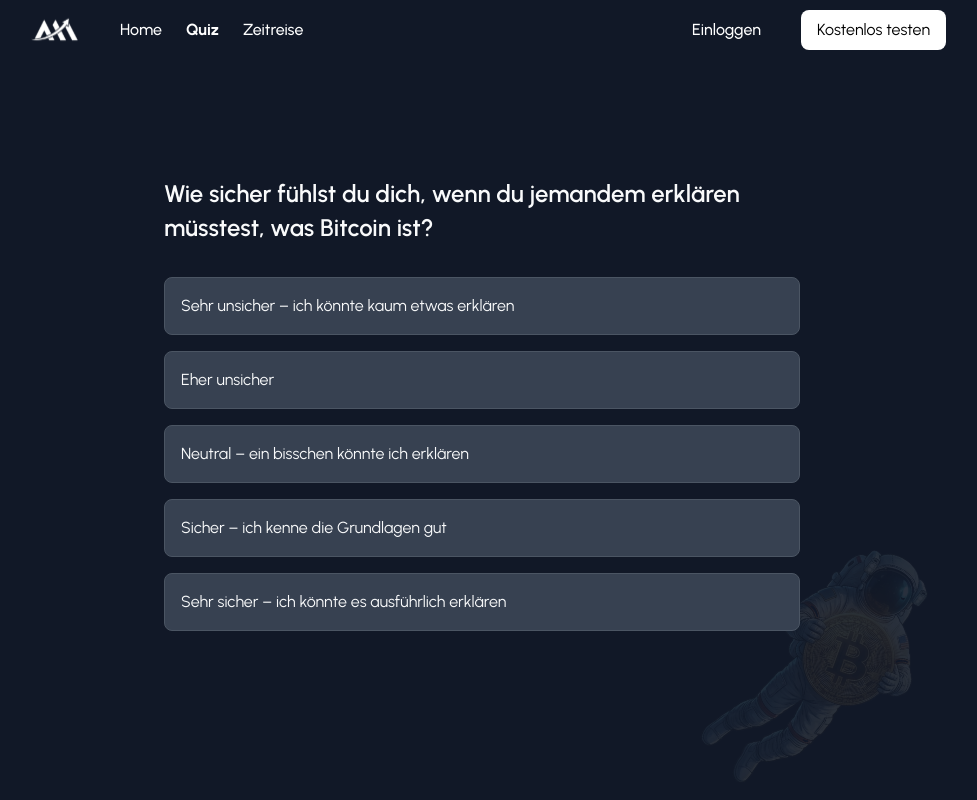
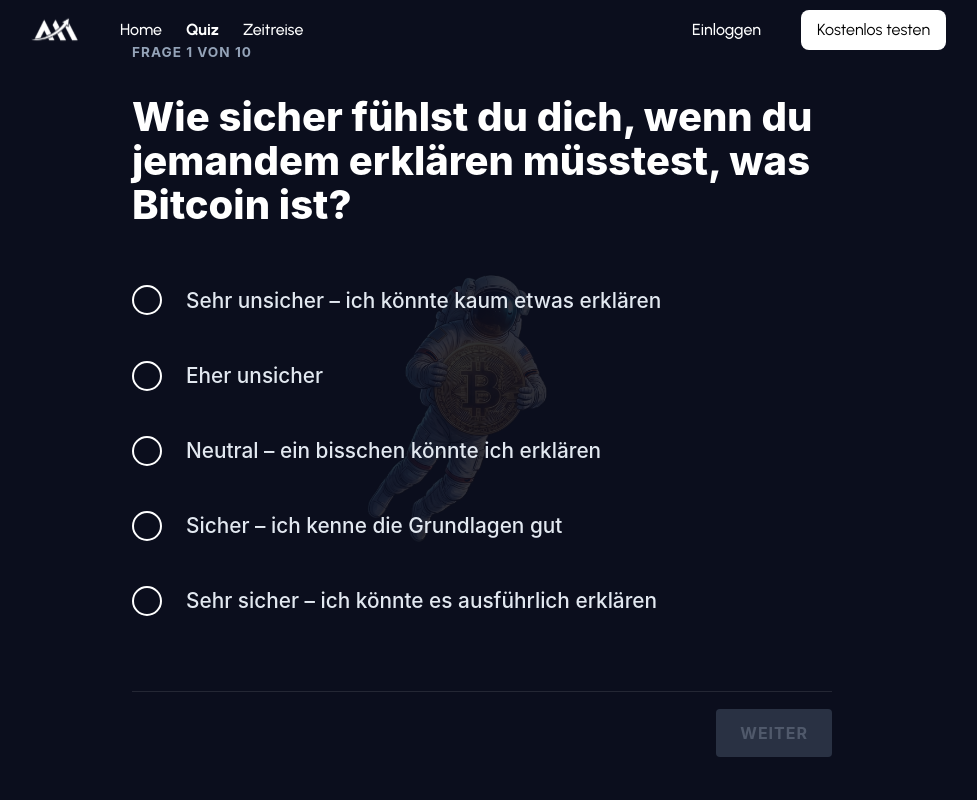
Before and after one commit to crabDono/dmwt_vercell_app, a Next.js app: page /quiz in a window 1280 px wide. Shown: the top 800 px of the page, without its empty margins (158-1135 px from the left). Built offline with nearby package versions, Linux system fonts and the light colour scheme.

Commit message:
Quizpage design change

```diff
--- a/src/app/quiz/Quiz.module.css
+++ b/src/app/quiz/Quiz.module.css
@@ -1,206 +1,271 @@
+/* --- Globaler Container --- */
 .quizContainer {
+  min-height: 100vh;
   display: flex;
+  justify-content: center;
   align-items: center;
-  justify-content: center;
-  min-height: 100vh;
-  background-color: #111827; /* Dunkelgrauer Hintergrund */
-  padding: 1rem;
-  position: relative; /* Wichtig für die Positionierung des Bildes */
-  overflow: hidden; /* Verhindert, dass das Bild über den Rand hinausragt */
+  background-color: #0b0e1d; /* Dein gewünschtes Dark Blue */
+  color: #ffffff; /* Weißer Text als Standard */
+  font-family: "Inter", sans-serif;
+  padding: 2rem;
 }
 
+/* Optional: Das Astronautenbild.
+   Auf dem dunklen Hintergrund sieht es vermutlich sehr gut aus.
+   Wir lassen es sichtbar, aber positionieren es absolut im Hintergrund.
+*/
 .backgroundImage {
   position: absolute;
-  bottom: -80px;
-  right: -100px;
+  top: 50%;
+  left: 50%;
+  transform: translate(-50%, -50%);
+  opacity: 0.15; /* Dezent im Hintergrund */
+  pointer-events: none; /* Klicks gehen durch das Bild durch */
   z-index: 0;
-  opacity: 0.1;
-  pointer-events: none;
-  transform: rotate(20deg);
-  transition: opacity 0.5s ease, transform 0.5s ease;
 }
 
+/* Der Content-Container liegt ÜBER dem Bild (z-index) */
 .quizBox {
-  background-color: transparent;
   width: 100%;
   max-width: 700px;
-  padding: 2rem;
-  color: #f9fafb;
-  border: none;
+  display: flex;
+  flex-direction: column;
+  gap: 2rem;
+  z-index: 1;
   position: relative;
-  z-index: 1;
 }
 
-/* Score & Restart Section */
-.scoreSection {
-  display: flex;
-  flex-direction: column;
-  align-items: center;
-  justify-content: center;
-  text-align: center;
-}
-
-.scoreSection h2 {
-  font-size: 2rem;
-  margin-bottom: 0.5rem;
-}
-
-.scoreSection p {
-  font-size: 1.25rem;
-  margin-bottom: 2rem;
-}
-
-.restartButton {
-  background-color: #4f46e5; /* Indigo */
-  color: white;
-  border: none;
-  border-radius: 8px;
-  padding: 0.75rem 1.5rem;
-  font-size: 1rem;
-  font-weight: 600;
-  cursor: pointer;
-  transition: background-color 0.2s ease;
-}
-
-.restartButton:hover {
-  background-color: #4338ca;
-}
-
-/* Question Section */
+/* --- Header / Fortschritt --- */
 .questionSection {
-  margin-bottom: 2rem;
-}
-
-.questionCount {
-  font-size: 1rem;
-  color: #9ca3af; /* Grauer Text */
-  margin-bottom: 0.5rem;
-}
-
-.questionText {
-  font-size: 1.5rem;
-  font-weight: 600;
-  line-height: 1.4;
-}
-
-/* Answer Section */
-.answerSection {
   display: flex;
   flex-direction: column;
   gap: 1rem;
 }
 
-.answerButton {
-  width: 100%;
-  padding: 1rem;
-  background-color: #374151; /* Dunkelgraue Buttons */
-  border: 1px solid #4b5563;
-  border-radius: 8px;
-  color: #f9fafb;
-  font-size: 1rem;
-  text-align: left;
-  cursor: pointer;
-  transition: background-color 0.2s ease, border-color 0.2s ease;
+/* Anpassung für den Fall, dass du die Dots/Text eingebaut hast */
+.progressHeader {
+  display: flex;
+  align-items: center;
+  gap: 1.5rem;
+  margin-bottom: 1rem;
 }
 
-.answerButton:hover:not(:disabled) {
-  background-color: #4b5563;
-  border-color: #6b7280;
+.questionCountText {
+  font-size: 0.85rem;
+  text-transform: uppercase;
+  letter-spacing: 1px;
+  font-weight: 700;
+  color: #94a3b8; /* Helles Grau-Blau für Nebentext */
+}
+
+/* Die Frage selbst */
+.questionText {
+  font-size: 2.5rem;
+  font-weight: 800;
+  line-height: 1.1;
+  color: #ffffff; /* Reinweiß für maximalen Kontrast */
+  margin: 0;
+}
+
+/* --- Antwortbereich --- */
+.answerSection {
+  display: flex;
+  flex-direction: column;
+  gap: 1.5rem;
+  margin-top: 1rem;
+}
+
+.answerButton {
+  background: none;
+  border: none;
+  padding: 10px 0; /* Etwas mehr Klickfläche */
+  cursor: pointer;
+
+  display: flex;
+  align-items: center;
+  text-align: left;
+
+  font-size: 1.3rem;
+  font-weight: 500;
+  color: #e2e8f0; /* Leicht abgetöntes Weiß für Antworten (angenehmer für die Augen) */
+  transition: all 0.2s ease;
+}
+
+/* Der "Radio-Kreis" - Jetzt mit weißem Rand */
+.answerButton::before {
+  content: "";
+  display: inline-block;
+  width: 30px;
+  height: 30px;
+  border-radius: 50%;
+  border: 2px solid #ffffff; /* Weißer Rand */
+  margin-right: 1.5rem;
+  flex-shrink: 0;
+  transition: all 0.3s ease;
+  background-color: transparent; /* Erstmal leer */
+}
+
+/* Hover-Effekt: Eine dezente, transparente weiße Fläche */
+.answerButton:hover:not(:disabled):not(.selected) {
+  opacity: 0.8;
+}
+
+.answerButton:hover:not(:disabled):not(.selected)::before {
+  background-color: rgba(255, 255, 255, 0.1); /* Transparenter Schimmer */
+}
+
+/* Ausgewählter Zustand */
+.selected.answerButton {
+  font-weight: 700;
+  color: #ffffff; /* Wird reinweiß */
+}
+
+.selected.answerButton::before {
+  background-color: #ffffff; /* Kreis wird komplett weiß gefüllt */
+  box-shadow: 0 0 15px rgba(255, 255, 255, 0.4); /* Optional: Ein kleiner "Glow" */
 }
 
 .answerButton:disabled {
-  cursor: not-allowed;
+  cursor: default;
+  opacity: 0.5; /* Nicht gewählte Antworten dimmen ab */
 }
 
-/* Feedback Styles */
-.correct {
-  background-color: #10b981 !important; /* Grün */
-  border-color: #059669 !important;
-  color: white !important;
+/* --- Ergebnis-Sektion --- */
+.scoreSection {
+  text-align: center;
+  display: flex;
+  flex-direction: column;
+  align-items: center;
+  gap: 1rem;
+  background: rgba(
+    255,
+    255,
+    255,
+    0.05
+  ); /* Leichter Container-Hintergrund für das Ergebnis */
+  padding: 2rem;
+  border-radius: 16px;
+  border: 1px solid rgba(255, 255, 255, 0.1);
 }
 
-.incorrect {
-  background-color: #ef4444 !important; /* Rot */
-  border-color: #dc2626 !important;
-  color: white !important;
+.scoreSection h2 {
+  font-size: 2.5rem;
+  font-weight: 800;
+  color: #ffffff;
 }
 
-/* Selected State */
-.selected {
-  background-color: #4b5563 !important;
-  border-color: #9ca3af !important;
+.resultText,
+.levelText {
+  font-size: 1.5rem;
+  color: #cbd5e1;
 }
 
-/* Result Text Styles */
-.resultText {
-  font-size: 1.125rem;
-  color: #d1d5db;
-  margin-bottom: 0.5rem;
+.scoreNumber,
+.levelName {
+  font-weight: 800;
+  color: #ffffff;
 }
 
-.scoreNumber {
-  font-weight: 700;
-  color: #f9fafb;
+/* Der Button am Ende: Invertiert (Weißer Button auf dunklem Grund) */
+.restartButton {
+  margin-top: 2rem !important;
+  background-color: #ffffff; /* Weißer Hintergrund */
+  color: #0c1222; /* Dunkelblaue Schrift */
+  border: none;
+  padding: 1rem 3rem;
+  font-size: 1rem;
+  font-weight: 800;
+  letter-spacing: 1px;
+  text-transform: uppercase;
+  cursor: pointer;
+  transition: transform 0.2s, background-color 0.2s;
+  border-radius: 4px; /* Leicht abgerundet */
 }
 
-.levelText {
-  font-size: 1.5rem;
-  margin-bottom: 2rem;
+.restartButton:hover {
+  background-color: #e2e8f0; /* Leicht graues Weiß beim Hover */
+  transform: scale(1.02);
 }
 
-.levelName {
-  font-weight: 700;
-  color: #818cf8; /* Helles Indigo für die Hervorhebung */
+/* --- Progress Dots (Falls du sie im JSX nutzt) --- */
+.progressDots {
+  display: flex;
+  align-items: center;
+  gap: 0.5rem;
+  flex-grow: 1;
 }
 
-/* --- Media Queries für Responsiveness --- */
-
-/* Tablets (bis 768px) */
-@media (max-width: 768px) {
-  .quizBox {
-    padding: 1.5rem;
-  }
-
-  .questionText {
-    font-size: 1.375rem; /* Etwas kleiner */
-  }
-
-  .scoreSection h2 {
-    font-size: 1.75rem;
-  }
-
-  .backgroundImage {
-    opacity: 0.07;
-    width: 400px; /* Passt sich an */
-    height: 400px;
-    right: -120px;
-  }
+.dot {
+  width: 10px;
+  height: 10px;
+  border-radius: 50%;
+  background-color: #1e293b; /* Dunkelgrau für noch kommende Fragen */
+  border: 1px solid #334155;
+  transition: all 0.3s ease;
 }
 
-/* Mobile Geräte (bis 640px) */
-@media (max-width: 640px) {
-  .quizBox {
-    padding: 1rem; /* Weniger Padding auf kleinen Bildschirmen */
-  }
+.dotActive {
+  width: 24px;
+  height: 24px;
+  background-color: #ffffff; /* Weiß für die aktuelle Frage */
+  border: none;
+  box-shadow: 0 0 10px rgba(255, 255, 255, 0.5);
+}
 
-  .questionText {
-    font-size: 1.25rem;
-  }
+.dotPast {
+  background-color: #475569; /* Mittelgrau für vergangene Fragen */
+  border: none;
+}
 
-  .answerButton {
-    padding: 0.875rem;
-    font-size: 0.95rem;
-  }
+/* --- Navigation Buttons (Unten) --- */
 
-  .scoreSection h2 {
-    font-size: 1.5rem;
-  }
+.navigationButtons {
+  display: flex;
+  justify-content: space-between; /* Links Zurück, Rechts Weiter */
+  align-items: center;
+  margin-top: 2rem;
+  padding-top: 1rem;
+  border-top: 1px solid rgba(255, 255, 255, 0.1); /* Feine Trennlinie */
+}
 
-  .scoreSection p {
-    font-size: 1.125rem;
-  }
+.navButton {
+  padding: 12px 24px;
+  font-size: 1rem;
+  font-weight: 700;
+  text-transform: uppercase;
+  letter-spacing: 1px;
+  border-radius: 4px;
+  cursor: pointer;
+  transition: all 0.2s ease;
+}
 
-  .backgroundImage {
-    display: none; /* Auf sehr kleinen Bildschirmen ausblenden für mehr Lesbarkeit */
-  }
+/* Der "Weiter" Button (Primär: Weiß) */
+.navButtonNext {
+  background-color: #ffffff;
+  color: #0c1222;
+  border: none;
 }
+
+.navButtonNext:hover:not(:disabled) {
+  background-color: #e2e8f0;
+  transform: translateY(-2px);
+}
+
+.navButtonNext:disabled {
+  background-color: #475569; /* Dunkelgrau wenn deaktiviert */
+  color: #94a3b8;
+  cursor: not-allowed;
+  opacity: 0.5;
+}
+
+/* Der "Zurück" Button (Sekundär: Nur Text/Rand) */
+.navButtonBack {
+  background-color: transparent;
+  color: #94a3b8;
+  border: 1px solid #334155;
+}
+
+.navButtonBack:hover {
+  border-color: #ffffff;
+  color: #ffffff;
+}
--- a/src/app/quiz/page.tsx
+++ b/src/app/quiz/page.tsx
@@ -2,9 +2,9 @@
 
 import { useState } from "react";
 import styles from "./Quiz.module.css";
-import Navbar from "@/src/components/UI/Navbar";
+// import Navbar from "@/src/components/UI/Navbar"; // Falls du sie brauchst
 import Image from "next/image";
-import { useRouter } from "next/navigation"; // 1. useRouter importieren
+import { useRouter } from "next/navigation";
 
 const quizQuestions = [
   {
@@ -118,32 +118,46 @@
 ];
 
 export default function QuizPage() {
-  const router = useRouter(); // 2. useRouter initialisieren
+  const router = useRouter();
   const [currentQuestion, setCurrentQuestion] = useState(0);
-  const [answers, setAnswers] = useState<number[]>([]);
+
+  // Wir initialisieren das Array mit null, damit wir wissen, ob eine Frage schon beantwortet wurde
+  const [answers, setAnswers] = useState<(number | null)[]>(
+    new Array(quizQuestions.length).fill(null)
+  );
+
   const [showResult, setShowResult] = useState(false);
-  const [selectedAnswerIndex, setSelectedAnswerIndex] = useState<number | null>(
-    null
-  );
   const [finalScore, setFinalScore] = useState(0);
   const [resultLevel, setResultLevel] = useState("");
 
-  const handleAnswerClick = (answerIndex: number) => {
-    if (selectedAnswerIndex !== null) return;
+  // Wählt eine Antwort aus, geht aber noch NICHT weiter
+  const handleAnswerSelect = (answerIndex: number) => {
+    const newAnswers = [...answers];
+    newAnswers[currentQuestion] = answerIndex + 1; // +1 für den Score (1-5 Punkte)
+    setAnswers(newAnswers);
+  };
 
-    setSelectedAnswerIndex(answerIndex);
-    const newAnswers = [...answers, answerIndex + 1];
-    setAnswers(newAnswers);
+  const handleNext = () => {
+    // Wenn wir bei der letzten Frage sind -> Auswerten
+    if (currentQuestion === quizQuestions.length - 1) {
+      calculateResult();
+    } else {
+      // Sonst -> Nächste Frage
+      setCurrentQuestion((prev) => prev + 1);
+    }
+  };
 
-    setTimeout(() => {
-      const nextQuestion = currentQuestion + 1;
-      if (nextQuestion < quizQuestions.length) {
-        setCurrentQuestion(nextQuestion);
-      } else {
-        const totalScore = newAnswers.reduce(
-          (sum, current) => sum + current,
-          0
-        );
+  const handleBack = () => {
+    if (currentQuestion > 0) {
+      setCurrentQuestion((prev) => prev - 1);
+    }
+  };
+
+  const calculateResult = () => {
+    // Summiere alle Antworten (wir gehen davon aus, dass keine null ist, da der Next Button sonst disabled wäre)
+    const totalScore =
+      answers.reduce((sum, current) => sum! + (current || 0), 0) || 0;
+
     setFinalScore(totalScore);
 
     if (totalScore <= 20) {
@@ -154,28 +168,19 @@
       setResultLevel("Profi");
     }
 
-        // 3. Quiz-Status im localStorage speichern
     localStorage.setItem("quizCompleted", "true");
     setShowResult(true);
-      }
-      setSelectedAnswerIndex(null);
-    }, 500);
   };
 
-  const restartQuiz = () => {
-    setCurrentQuestion(0);
-    setAnswers([]);
-    setShowResult(false);
-    setSelectedAnswerIndex(null);
-    setFinalScore(0);
-    setResultLevel("");
-  };
+  // Hilfsvariable: Welche Antwort ist aktuell bei DIESER Frage ausgewählt?
+  const currentSelectedAnswer = answers[currentQuestion];
+  // Ist es die letzte Frage?
+  const isLastQuestion = currentQuestion === quizQuestions.length - 1;
 
   return (
     <div className={styles.quizContainer}>
-      {/* Astronauten-Bild als Hintergrund-Element hinzugefügt */}
       <Image
-        src="/astronaut_1.png" // Pfad zum Bild im public-Ordner
+        src="/astronaut_1.png"
         alt="Ein schwebender Astronaut"
         width={750}
         height={750}
@@ -194,11 +199,9 @@
               Deine Einstufung:{" "}
               <span className={styles.levelName}>{resultLevel}</span>
             </p>
-            {/* 4. Button zum Zurückkehren zur Hauptseite */}
             <button
               onClick={() => router.push("/zeitreise")}
               className={styles.restartButton}
-              style={{ marginTop: "1rem" }}
             >
               Zur Zeitreise
             </button>
@@ -206,15 +209,26 @@
         ) : (
           <>
             <div className={styles.questionSection}>
-              <div className={styles.questionCount}></div>
+              {/* Optional: Header mit Fortschritt */}
+              <div className={styles.progressHeader}>
+                <span className={styles.questionCountText}>
+                  FRAGE {currentQuestion + 1} VON {quizQuestions.length}
+                </span>
+              </div>
+
               <h2 className={styles.questionText}>
                 {quizQuestions[currentQuestion].question}
               </h2>
             </div>
+
             <div className={styles.answerSection}>
               {quizQuestions[currentQuestion].answers.map((answer, index) => {
+                // Wir prüfen, ob der Index im answers-Array gespeichert ist
+                // (Index im Array ist 0-basiert, gespeicherter Wert ist 1-basiert, daher index + 1)
+                const isSelected = currentSelectedAnswer === index + 1;
+
                 let buttonClass = styles.answerButton;
-                if (selectedAnswerIndex === index) {
+                if (isSelected) {
                   buttonClass += ` ${styles.selected}`;
                 }
 
@@ -222,13 +236,34 @@
                   <button
                     key={index}
                     className={buttonClass}
-                    onClick={() => handleAnswerClick(index)}
-                    disabled={selectedAnswerIndex !== null}
+                    onClick={() => handleAnswerSelect(index)}
                   >
                     {answer}
                   </button>
                 );
               })}
+            </div>
+
+            {/* NEU: Navigation Buttons */}
+            <div className={styles.navigationButtons}>
+              <button
+                className={`${styles.navButton} ${styles.navButtonBack}`}
+                onClick={handleBack}
+                disabled={currentQuestion === 0}
+                style={{
+                  visibility: currentQuestion === 0 ? "hidden" : "visible",
+                }}
+              >
+                Zurück
+              </button>
+
+              <button
+                className={`${styles.navButton} ${styles.navButtonNext}`}
+                onClick={handleNext}
+                disabled={currentSelectedAnswer === null} // Nur aktiv wenn Antwort gewählt
+              >
+                {isLastQuestion ? "Ergebnis anzeigen" : "Weiter"}
+              </button>
             </div>
           </>
         )}
```
Lines whose indentation alone changed are shown as unchanged.
